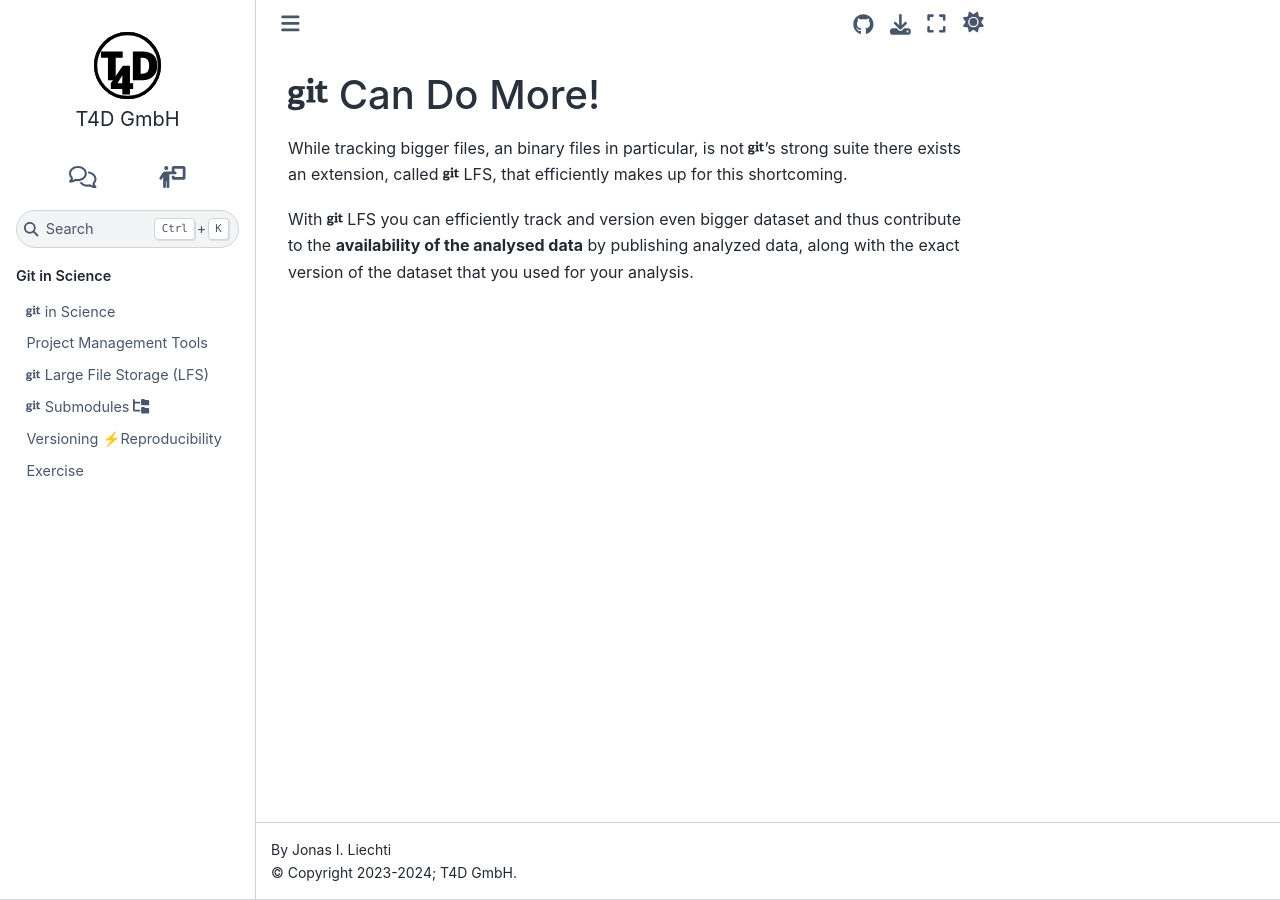
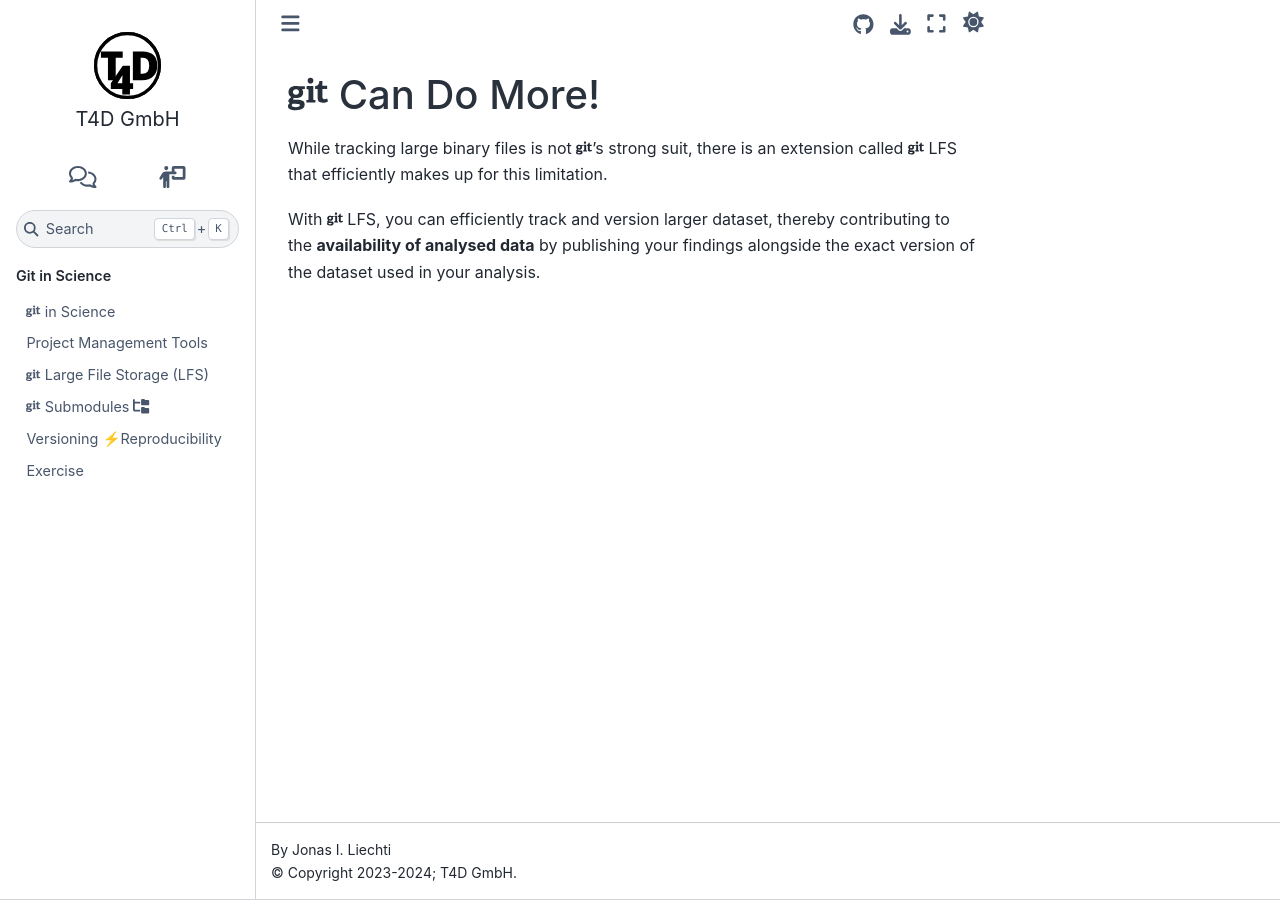
Before and after one commit to t4d-gmbh/git-and-science, a Sphinx documentation site: the page built from source/content/versioning_vs_reproducibility/git_helps_more.md, in a window 1280 px wide. Built offline with Sphinx 7.4.7 and the Sphinx Book theme 1.1.4, drawn with Linux system fonts in a browser that asks for light colours; the version number could not be read and is left out.

Commit message:
Update git_helps_more.md
Revised text for better clarity

```diff
--- a/source/content/versioning_vs_reproducibility/git_helps_more.md
+++ b/source/content/versioning_vs_reproducibility/git_helps_more.md
@@ -7,11 +7,13 @@
   - Use <i class="fab fa-git"></i> LFS to efficiently track and version larger datasets.
 
 - **Data Availability**:
-  - Contribute to the **availability of analyzed data** by publishing the analyzed data along with the exact dataset version used in your analysis.
-    - Use data repositories like [Zenodo](https://zenodo.org/), [Dryad](https://datadryad.org/), etc.
-    - Publishers sometimes offer to publish the data in a separate data publication. E.g. [scientific data](https://www.nature.com/sdata/), [Data in Brief](https://www.sciencedirect.com/journal/data-in-brief), etc.
+  - Contribute to the **availability of analyzed data** by publishing your data alongside the exact version of the dataset in your analysis.
+    - Consider data repositories like [Zenodo](https://zenodo.org/), [Dryad](https://datadryad.org/), etc.
+    - Some publishers offer to publish the data in a separate data publications, such as [Scientific data](https://www.nature.com/sdata/) or [Data in Brief](https://www.sciencedirect.com/journal/data-in-brief).
+
 {% else %}
-While tracking bigger files, an binary files in particular, is not <i class="fab fa-git"></i>'s strong suite there exists an extension, called <i class="fab fa-git"></i> LFS, that efficiently makes up for this shortcoming.
 
-With <i class="fab fa-git"></i> LFS you can efficiently track and version even bigger dataset and thus contribute to the **availability of the analysed data** by publishing analyzed data, along with the exact version of the dataset that you used for your analysis.
+While tracking large binary files is not <i class="fab fa-git"></i>'s strong suit, there is an extension called <i class="fab fa-git"></i> LFS that efficiently makes up for this limitation.
+
+With <i class="fab fa-git"></i> LFS, you can efficiently track and version larger dataset, thereby contributing to the **availability of analysed data** by publishing your findings alongside the exact version of the dataset used in your analysis.
 {% endif %}
```
